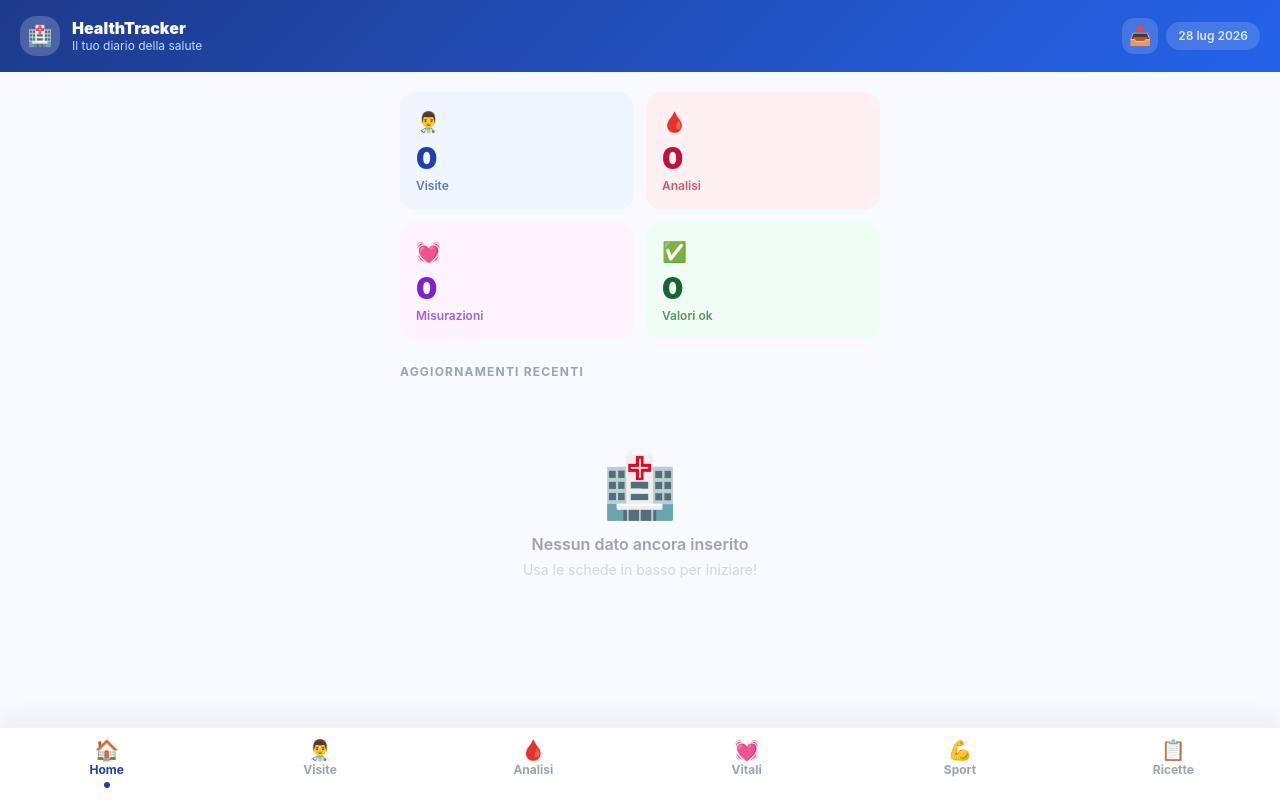
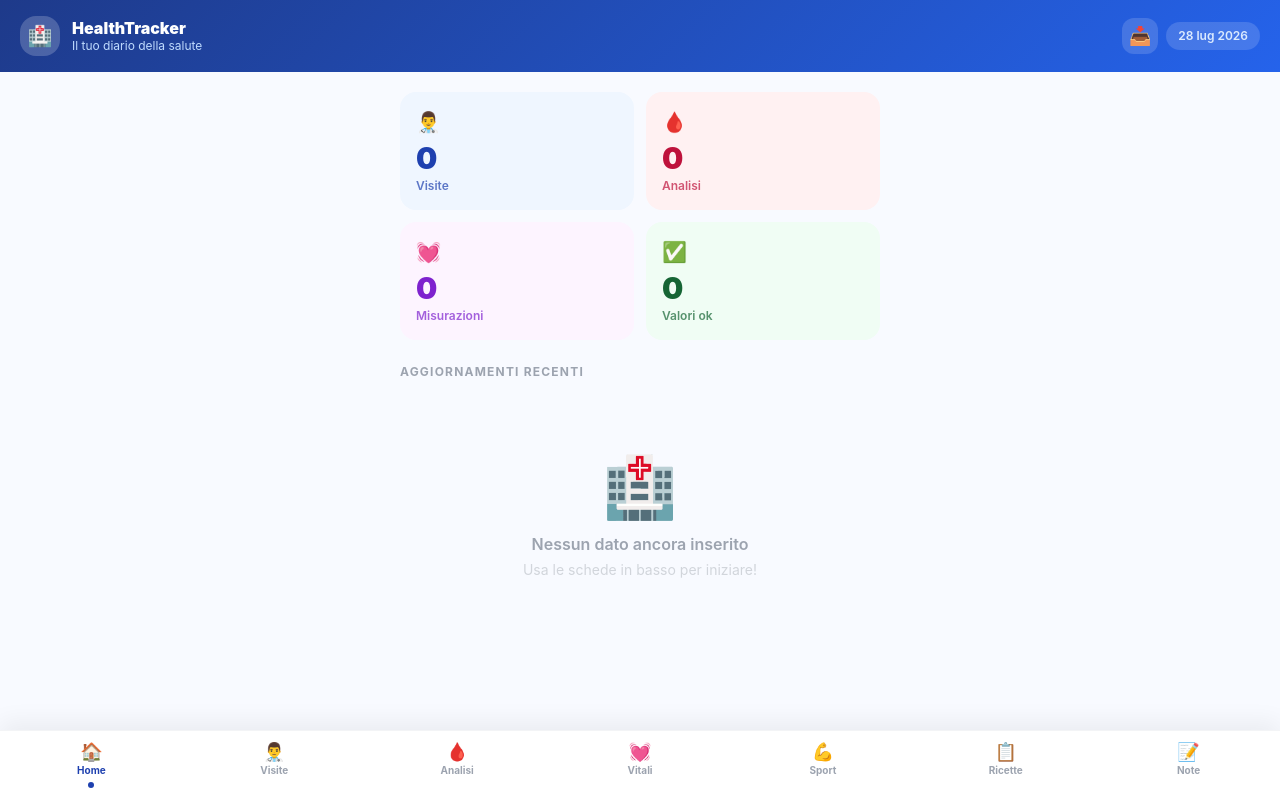
Before and after one commit to ikim09/healt-tracker, a React (Vite) app: page / in a window 1280 px wide. Built offline with nearby package versions, Linux system fonts and the light colour scheme.

Commit message:
Nuova sezione Note tradotta in 5 lingue; tab bar compattata

```diff
--- a/src/App.jsx
+++ b/src/App.jsx
@@ -426,6 +426,61 @@ function RicetteView({ricette, onAdd, onToggle, onDel}) {
   );
 }
 
+function NotaModal({onSave, onClose}) {
+  const oggi = new Date().toISOString().slice(0,10);
+  const [f, sf] = useState({data:oggi,titolo:'',testo:''});
+  const ok = f.data && f.titolo.trim();
+  return (
+    <Modal title={t('new_note')} onClose={onClose} onSave={ok?()=>onSave(f):null}
+      saveLabel={ok?t('save_note'):t('need_note')} saveBg="linear-gradient(135deg,#b45309,#f59e0b)">
+      <Inp lbl={t('date_l')} type="date" value={f.data} onChange={e=>sf(p=>({...p,data:e.target.value}))}/>
+      <Inp lbl={t('title_l')} placeholder={t('title_ph')} value={f.titolo} onChange={e=>sf(p=>({...p,titolo:e.target.value}))}/>
+      <Txt lbl={t('text_l')} placeholder={t('text_ph')} rows={6} value={f.testo} onChange={e=>sf(p=>({...p,testo:e.target.value}))}/>
+    </Modal>
+  );
+}
+
+function ViewNotaModal({n, onClose}) {
+  return (
+    <Modal title={`📝 ${n.titolo}`} onClose={onClose}>
+      <p className="text-xs text-gray-400 mb-3">{fmt(n.data)}</p>
+      {n.testo
+        ? <p className="text-sm text-gray-700 whitespace-pre-wrap leading-relaxed">{n.testo}</p>
+        : <p className="text-sm text-gray-300 italic">{t('note_empty')}</p>}
+    </Modal>
+  );
+}
+
+function NoteView({note, onAdd, onDel, onView}) {
+  return (
+    <div>
+      <div className="flex items-center justify-between mb-5">
+        <div><h2 className="text-lg font-black text-gray-800">{t('notes_title')}</h2><p className="text-xs text-gray-400">{t('notes_count',note.length)}</p></div>
+        <button onClick={onAdd} className="text-white text-sm font-bold px-4 py-2.5 rounded-2xl shadow-md hover:opacity-90" style={{background:'linear-gradient(135deg,#b45309,#f59e0b)'}}>{t('new_f')}</button>
+      </div>
+      {note.length===0?(
+        <div className="text-center py-16"><p className="text-5xl mb-3">📝</p><p className="text-gray-400 px-8">{t('no_notes')}</p></div>
+      ):(
+        <div className="space-y-3">
+          {note.map(n=>(
+            <div key={n.id} className="bg-white rounded-2xl p-4 shadow-sm border border-gray-50 cursor-pointer hover:shadow-md transition-all" style={{borderLeft:'3px solid #f59e0b'}} onClick={()=>onView(n)}>
+              <div className="flex items-start justify-between">
+                <div className="flex-1 min-w-0">
+                  <p className="text-xs text-gray-400 mb-1">{fmt(n.data)}</p>
+                  <p className="font-bold text-gray-800">{n.titolo}</p>
+                  {n.testo&&<p className="text-sm text-gray-500 mt-0.5 line-clamp-2">{n.testo}</p>}
+                  <p className="text-xs text-gray-300 mt-1">{t('tap_details')}</p>
+                </div>
+                <button onClick={e=>{e.stopPropagation();onDel(n.id)}} className="text-gray-200 hover:text-red-400 transition-colors text-xl ml-3 flex-shrink-0">🗑</button>
+              </div>
+            </div>
+          ))}
+        </div>
+      )}
+    </div>
+  );
+}
+
 function ViewVisitaModal({v, onClose}) {
   return (
     <Modal title={t('visit_of',fmt(v.data))} onClose={onClose}>
@@ -780,6 +835,7 @@ export default function App() {
   const [vitali, setVitali] = useState([]);
   const [allenamenti, setAllenamenti] = useState([]);
   const [ricette, setRicette] = useState([]);
+  const [note, setNote] = useState([]);
   const [loading, setLoading] = useState(true);
   const [modal, setModal] = useState(null);
   const [lang, setLangState] = useState('it');
@@ -787,7 +843,7 @@ export default function App() {
   useEffect(()=>{
     (async()=>{
       try { const r=await window.storage.get('ht-lang'); if(r?.value){ setLang(r.value); setLangState(r.value); } } catch(e){}
-      for (const [k,fn] of [['ht-visite',setVisite],['ht-analisi',setAnalisi],['ht-allenamenti',setAllenamenti],['ht-ricette',setRicette]]) {
+      for (const [k,fn] of [['ht-visite',setVisite],['ht-analisi',setAnalisi],['ht-allenamenti',setAllenamenti],['ht-ricette',setRicette],['ht-note',setNote]]) {
         try { const r=await window.storage.get(k); if(r) fn(JSON.parse(r.value)); } catch(e){}
       }
       try {
@@ -823,7 +879,7 @@ export default function App() {
 
   const toggleRicetta = id => setRicette(prev=>{ const u=prev.map(r=>r.id===id?{...r,usata:!r.usata}:r); sv('ht-ricette',u); return u; });
 
-  const TABS = [{id:'home',i:'🏠'},{id:'visite',i:'👨‍⚕️'},{id:'analisi',i:'🩸'},{id:'vitali',i:'💓'},{id:'sport',i:'💪'},{id:'ricette',i:'📋'}];
+  const TABS = [{id:'home',i:'🏠'},{id:'visite',i:'👨‍⚕️'},{id:'analisi',i:'🩸'},{id:'vitali',i:'💓'},{id:'sport',i:'💪'},{id:'ricette',i:'📋'},{id:'note',i:'📝'}];
 
   if (loading) return (
     <div className="flex items-center justify-center min-h-screen" style={{background:'#f8faff'}}>
@@ -853,14 +909,15 @@ export default function App() {
           {tab==='vitali'  && <VitaliView vitali={vitali} onAdd={()=>setModal('vitale')} onDel={id=>del('ht-vitali',setVitali,id)}/>}
           {tab==='sport'   && <AllenamentiView allenamenti={allenamenti} onAdd={()=>setModal('allenamento')} onDel={id=>del('ht-allenamenti',setAllenamenti,id)}/>}
           {tab==='ricette' && <RicetteView ricette={ricette} onAdd={()=>setModal('ricetta')} onToggle={toggleRicetta} onDel={id=>del('ht-ricette',setRicette,id)}/>}
+          {tab==='note'    && <NoteView note={note} onAdd={()=>setModal('nota')} onDel={id=>del('ht-note',setNote,id)} onView={n=>setModal({t:'viewN',d:n})}/>}
         </div>
       </div>
 
       <div className="fixed bottom-0 left-0 right-0 flex bg-white" style={{borderTop:'1px solid #f3f4f6',boxShadow:'0 -8px 24px rgba(0,0,0,0.06)',paddingBottom:'env(safe-area-inset-bottom)'}}>
         {TABS.map(t=>(
-          <button key={t.id} onClick={()=>setTab(t.id)} className="flex-1 flex flex-col items-center py-3 gap-0.5 transition-colors">
-            <span className="text-xl leading-none">{t.i}</span>
-            <span className="text-xs font-bold" style={{color:tab===t.id?'#1e40af':'#9ca3af'}}>{tTab(t.id)}</span>
+          <button key={t.id} onClick={()=>setTab(t.id)} className="flex-1 min-w-0 flex flex-col items-center py-3 gap-0.5 transition-colors">
+            <span className="text-lg leading-none">{t.i}</span>
+            <span className="font-bold truncate max-w-full px-0.5" style={{fontSize:'10px',color:tab===t.id?'#1e40af':'#9ca3af'}}>{tTab(t.id)}</span>
             {tab===t.id&&<div className="w-1.5 h-1.5 rounded-full mt-0.5" style={{background:'#1e40af'}}/>}
           </button>
         ))}
@@ -871,6 +928,8 @@ export default function App() {
       {modal==='vitale'   && <VitaleModal  onSave={d=>add('ht-vitali',setVitali,d)}  onClose={()=>setModal(null)}/>}
       {modal==='allenamento' && <AllenamentoModal onSave={d=>add('ht-allenamenti',setAllenamenti,d)} onClose={()=>setModal(null)}/>}
       {modal==='ricetta'  && <RicettaModal onSave={d=>add('ht-ricette',setRicette,d)} onClose={()=>setModal(null)}/>}
+      {modal==='nota'     && <NotaModal onSave={d=>add('ht-note',setNote,d)} onClose={()=>setModal(null)}/>}
+      {modal?.t==='viewN' && <ViewNotaModal n={modal.d} onClose={()=>setModal(null)}/>}
       {modal?.t==='viewV' && <ViewVisitaModal v={modal.d} onClose={()=>setModal(null)}/>}
       {modal?.t==='viewA' && <ViewAnalisiModal a={modal.d} onClose={()=>setModal(null)}/>}
       {modal==='export'   && <ExportModal visite={visite} analisi={analisi} vitali={vitali} onClose={()=>setModal(null)}/>}
--- a/src/i18n.js
+++ b/src/i18n.js
@@ -19,7 +19,7 @@ const UI = {
     tagline: 'Il tuo diario della salute',
     loading: 'Caricamento...',
     settings: 'Impostazioni',
-    tabs: { home: 'Home', visite: 'Visite', analisi: 'Analisi', vitali: 'Vitali', sport: 'Sport', ricette: 'Ricette' },
+    tabs: { home: 'Home', visite: 'Visite', analisi: 'Analisi', vitali: 'Vitali', sport: 'Sport', ricette: 'Ricette', note: 'Note' },
     // Dashboard
     stat_visite: 'Visite', stat_analisi: 'Analisi', stat_mis: 'Misurazioni', stat_anom: 'Anomalie', stat_ok: 'Valori ok',
     recent: 'Aggiornamenti recenti', last_test: 'Ultima analisi',
@@ -68,6 +68,12 @@ const UI = {
     mark_used: 'Segna come usata', mark_unused: 'Riporta tra quelle da usare',
     new_rx: '📋 Nuova Ricetta Medica', save_rx: 'Salva Ricetta', need_rx: 'Inserisci data e descrizione',
     desc_l: 'Descrizione *', desc_ph: 'Es. Esami del sangue – Dr. Rossi', rx_notes_ph: 'Scadenza, farmacia, promemoria...',
+    // Note
+    notes_title: 'Note', notes_count: n => `${n} not${n === 1 ? 'a' : 'e'}`,
+    no_notes: 'Nessuna nota. Annota sintomi, domande da fare al medico o qualsiasi cosa da ricordare.',
+    new_note: '📝 Nuova Nota', save_note: 'Salva Nota', need_note: 'Inserisci data e titolo',
+    title_l: 'Titolo *', title_ph: 'Es. Domande per il cardiologo',
+    text_l: 'Testo', text_ph: 'Scrivi qui i tuoi appunti...', note_empty: 'Nessun testo',
     // Allegati
     att_count: (n, m) => `📎 Allegati (${n}/${m})`, att_n: n => `📎 Allegati (${n})`,
     add_file: '+ Aggiungi file', tap_add: 'Tocca per aggiungere un file', file_hint: 'Immagini e PDF · max 4 MB/file',
@@ -91,7 +97,7 @@ const UI = {
     tagline: 'Your health diary',
     loading: 'Loading...',
     settings: 'Settings',
-    tabs: { home: 'Home', visite: 'Visits', analisi: 'Tests', vitali: 'Vitals', sport: 'Sport', ricette: 'Rx' },
+    tabs: { home: 'Home', visite: 'Visits', analisi: 'Tests', vitali: 'Vitals', sport: 'Sport', ricette: 'Rx', note: 'Notes' },
     stat_visite: 'Visits', stat_analisi: 'Tests', stat_mis: 'Measurements', stat_anom: 'Abnormal', stat_ok: 'Values ok',
     recent: 'Recent updates', last_test: 'Latest test',
     params_n: n => `${n} parameters`,
@@ -134,6 +140,11 @@ const UI = {
     mark_used: 'Mark as used', mark_unused: 'Move back to unused',
     new_rx: '📋 New Prescription', save_rx: 'Save Prescription', need_rx: 'Enter date and description',
     desc_l: 'Description *', desc_ph: 'E.g. Blood tests – Dr. Smith', rx_notes_ph: 'Expiry, pharmacy, reminders...',
+    notes_title: 'Notes', notes_count: n => `${n} note${n === 1 ? '' : 's'}`,
+    no_notes: 'No notes yet. Jot down symptoms, questions for your doctor or anything worth remembering.',
+    new_note: '📝 New Note', save_note: 'Save Note', need_note: 'Enter date and title',
+    title_l: 'Title *', title_ph: 'E.g. Questions for the cardiologist',
+    text_l: 'Text', text_ph: 'Write your notes here...', note_empty: 'No text',
     att_count: (n, m) => `📎 Attachments (${n}/${m})`, att_n: n => `📎 Attachments (${n})`,
     add_file: '+ Add file', tap_add: 'Tap to add a file', file_hint: 'Images and PDF · max 4 MB/file',
     download: 'Download', too_big: n => `"${n}" exceeds the 4 MB limit.`, read_err: n => `Error reading "${n}".`,
@@ -154,7 +165,7 @@ const UI = {
     tagline: 'Tu diario de salud',
     loading: 'Cargando...',
     settings: 'Ajustes',
-    tabs: { home: 'Inicio', visite: 'Visitas', analisi: 'Análisis', vitali: 'Vitales', sport: 'Deporte', ricette: 'Recetas' },
+    tabs: { home: 'Inicio', visite: 'Visitas', analisi: 'Análisis', vitali: 'Vitales', sport: 'Deporte', ricette: 'Recetas', note: 'Notas' },
     stat_visite: 'Visitas', stat_analisi: 'Análisis', stat_mis: 'Mediciones', stat_anom: 'Anómalos', stat_ok: 'Valores ok',
     recent: 'Actualizaciones recientes', last_test: 'Último análisis',
     params_n: n => `${n} parámetros`,
@@ -197,6 +208,11 @@ const UI = {
     mark_used: 'Marcar como usada', mark_unused: 'Devolver a pendientes',
     new_rx: '📋 Nueva Receta Médica', save_rx: 'Guardar Receta', need_rx: 'Introduce fecha y descripción',
     desc_l: 'Descripción *', desc_ph: 'Ej. Análisis de sangre – Dr. García', rx_notes_ph: 'Caducidad, farmacia, recordatorios...',
+    notes_title: 'Notas', notes_count: n => `${n} nota${n === 1 ? '' : 's'}`,
+    no_notes: 'Ninguna nota. Apunta síntomas, preguntas para el médico o cualquier cosa que quieras recordar.',
+    new_note: '📝 Nueva Nota', save_note: 'Guardar Nota', need_note: 'Introduce fecha y título',
+    title_l: 'Título *', title_ph: 'Ej. Preguntas para el cardiólogo',
+    text_l: 'Texto', text_ph: 'Escribe aquí tus apuntes...', note_empty: 'Sin texto',
     att_count: (n, m) => `📎 Adjuntos (${n}/${m})`, att_n: n => `📎 Adjuntos (${n})`,
     add_file: '+ Añadir archivo', tap_add: 'Toca para añadir un archivo', file_hint: 'Imágenes y PDF · máx 4 MB/archivo',
     download: 'Descargar', too_big: n => `"${n}" supera los 4 MB permitidos.`, read_err: n => `Error al leer "${n}".`,
@@ -217,7 +233,7 @@ const UI = {
     tagline: 'Votre carnet de santé',
     loading: 'Chargement...',
     settings: 'Réglages',
-    tabs: { home: 'Accueil', visite: 'Visites', analisi: 'Analyses', vitali: 'Vitaux', sport: 'Sport', ricette: 'Ordo.' },
+    tabs: { home: 'Accueil', visite: 'Visites', analisi: 'Analyses', vitali: 'Vitaux', sport: 'Sport', ricette: 'Ordo.', note: 'Notes' },
     stat_visite: 'Visites', stat_analisi: 'Analyses', stat_mis: 'Mesures', stat_anom: 'Anormaux', stat_ok: 'Valeurs ok',
     recent: 'Mises à jour récentes', last_test: 'Dernière analyse',
     params_n: n => `${n} paramètres`,
@@ -260,6 +276,11 @@ const UI = {
     mark_used: 'Marquer comme utilisée', mark_unused: 'Remettre à utiliser',
     new_rx: '📋 Nouvelle Ordonnance', save_rx: "Enregistrer l'Ordonnance", need_rx: 'Saisissez la date et la description',
     desc_l: 'Description *', desc_ph: 'Ex. Analyses de sang – Dr Martin', rx_notes_ph: 'Validité, pharmacie, rappels...',
+    notes_title: 'Notes', notes_count: n => `${n} note${n === 1 ? '' : 's'}`,
+    no_notes: 'Aucune note. Notez vos symptômes, vos questions pour le médecin ou tout ce dont vous voulez vous souvenir.',
+    new_note: '📝 Nouvelle Note', save_note: 'Enregistrer la Note', need_note: 'Saisissez la date et le titre',
+    title_l: 'Titre *', title_ph: 'Ex. Questions pour le cardiologue',
+    text_l: 'Texte', text_ph: 'Écrivez vos notes ici...', note_empty: 'Aucun texte',
     att_count: (n, m) => `📎 Pièces jointes (${n}/${m})`, att_n: n => `📎 Pièces jointes (${n})`,
     add_file: '+ Ajouter un fichier', tap_add: 'Touchez pour ajouter un fichier', file_hint: 'Images et PDF · max 4 Mo/fichier',
     download: 'Télécharger', too_big: n => `« ${n} » dépasse la limite de 4 Mo.`, read_err: n => `Erreur de lecture de « ${n} ».`,
@@ -280,7 +301,7 @@ const UI = {
     tagline: 'Dein Gesundheitstagebuch',
     loading: 'Wird geladen...',
     settings: 'Einstellungen',
-    tabs: { home: 'Start', visite: 'Besuche', analisi: 'Labor', vitali: 'Vital', sport: 'Sport', ricette: 'Rezepte' },
+    tabs: { home: 'Start', visite: 'Besuche', analisi: 'Labor', vitali: 'Vital', sport: 'Sport', ricette: 'Rezepte', note: 'Notizen' },
     stat_visite: 'Besuche', stat_analisi: 'Analysen', stat_mis: 'Messungen', stat_anom: 'Auffällig', stat_ok: 'Werte ok',
     recent: 'Letzte Aktualisierungen', last_test: 'Letzte Analyse',
     params_n: n => `${n} Parameter`,
@@ -323,6 +344,11 @@ const UI = {
     mark_used: 'Als eingelöst markieren', mark_unused: 'Zurück zu einzulösen',
     new_rx: '📋 Neues Rezept', save_rx: 'Rezept speichern', need_rx: 'Datum und Beschreibung eingeben',
     desc_l: 'Beschreibung *', desc_ph: 'z. B. Blutuntersuchung – Dr. Müller', rx_notes_ph: 'Gültigkeit, Apotheke, Erinnerungen...',
+    notes_title: 'Notizen', notes_count: n => `${n} Notiz${n === 1 ? '' : 'en'}`,
+    no_notes: 'Keine Notizen. Halte Symptome, Fragen an den Arzt oder alles Wichtige fest.',
+    new_note: '📝 Neue Notiz', save_note: 'Notiz speichern', need_note: 'Datum und Titel eingeben',
+    title_l: 'Titel *', title_ph: 'z. B. Fragen an den Kardiologen',
+    text_l: 'Text', text_ph: 'Schreibe hier deine Notizen...', note_empty: 'Kein Text',
     att_count: (n, m) => `📎 Anhänge (${n}/${m})`, att_n: n => `📎 Anhänge (${n})`,
     add_file: '+ Datei hinzufügen', tap_add: 'Tippen, um eine Datei hinzuzufügen', file_hint: 'Bilder und PDF · max. 4 MB/Datei',
     download: 'Herunterladen', too_big: n => `„${n}“ überschreitet die 4-MB-Grenze.`, read_err: n => `Fehler beim Lesen von „${n}“.`,
```
